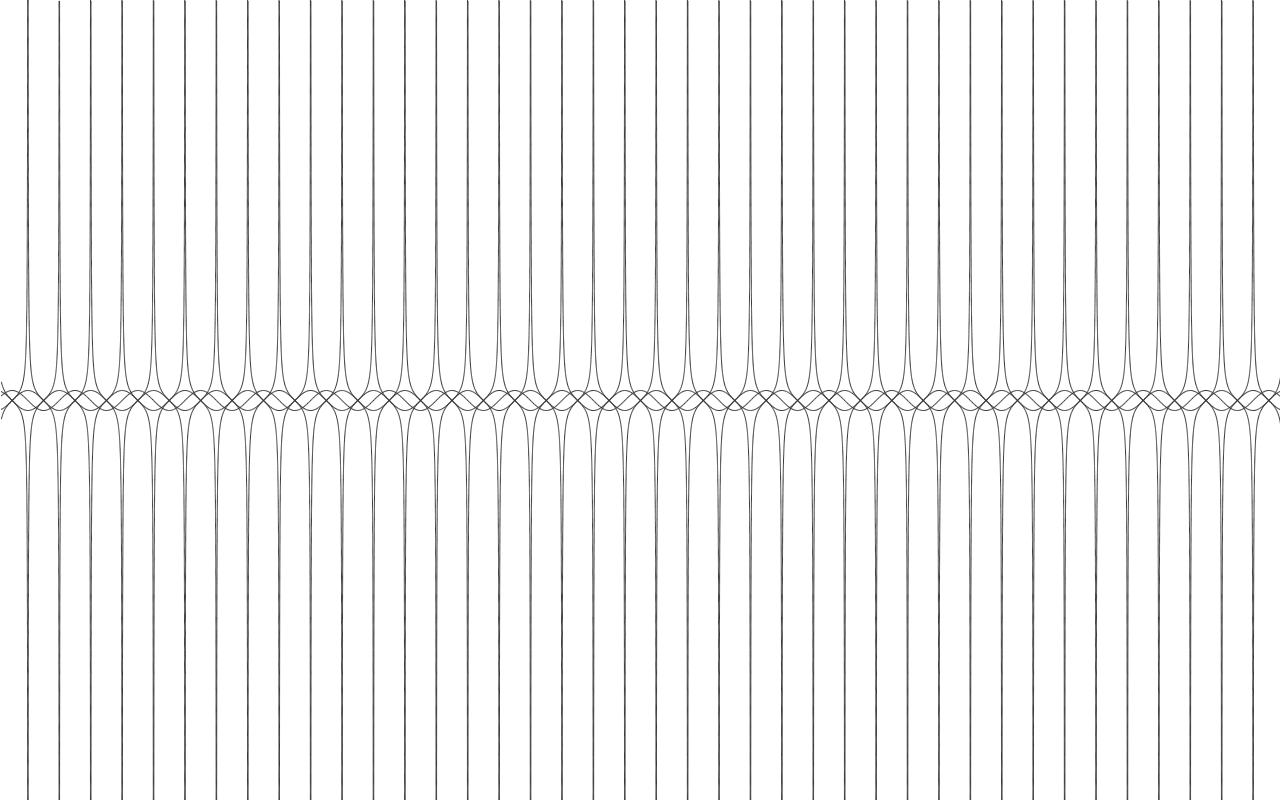
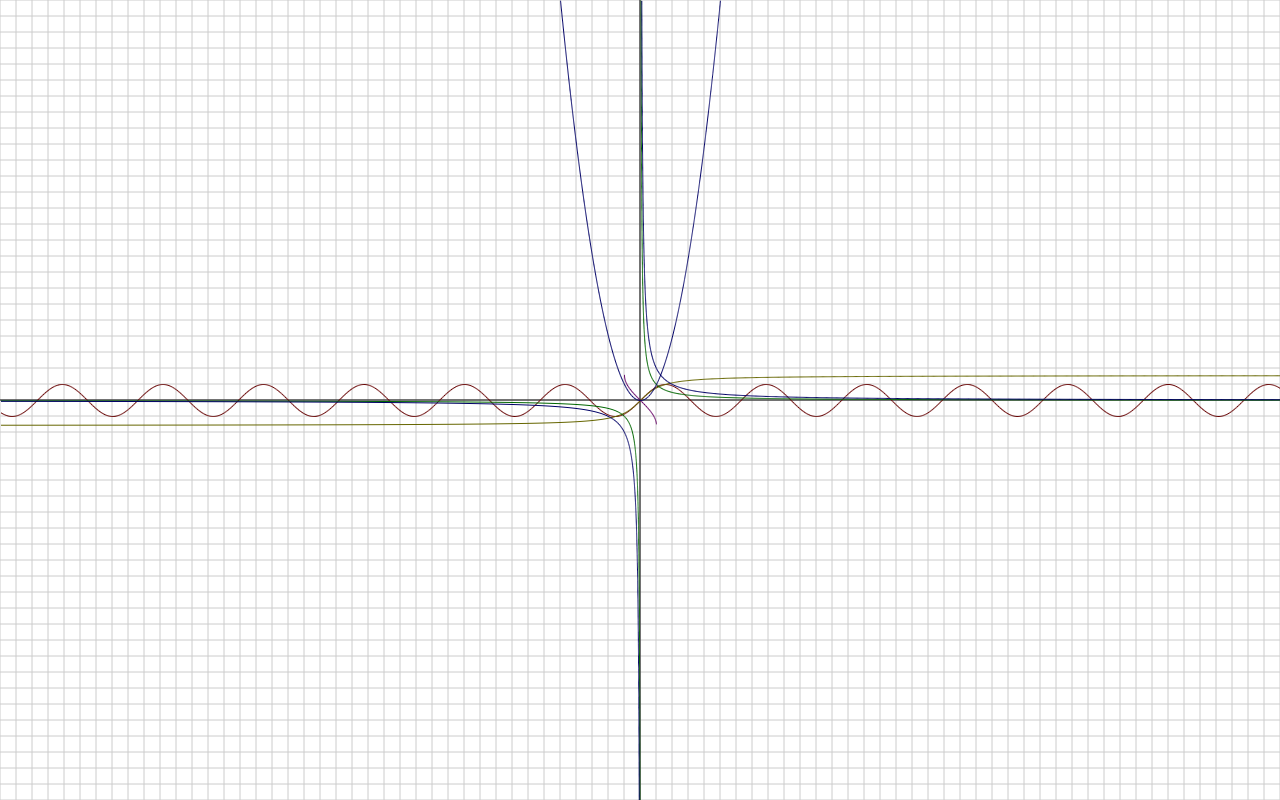
Before and after one commit to fang-lin/JSFuncDiagraph, a website: page index.html in a window 1280 px wide. Drawn offline with nearby package versions, Linux system fonts and the light colour scheme; some packages are replaced by stand-ins of ours; a script that the page names is missing.

Commit message:
make dragging smooth; add Math.func replace; add trim; add parametric expr; rename;

```diff
--- a/app/JSFuncDiagraph.js
+++ b/app/Diagraph.js
@@ -4,34 +4,34 @@
  */
 
 (function () {
-    function JSFuncDiagraph($canvas, size) {
+    function Diagraph($canvas, size) {
         this.$canvas = $canvas;
         this.context = this.$canvas[0].getContext('2d');
-        this.funExpressions = [];
+        this.expressions = [];
 
-        this._zoom = 10;
+        this._zoom = 16;
         this.size(size);
         this.origin(0);
         this.range();
     }
 
-    JSFuncDiagraph.MIN_DELTA = 1e-7;
-    JSFuncDiagraph.CHORD_FIELD = [.9, 1.1];
-    JSFuncDiagraph.MAX_ITERATION = 10000000000000;
-    JSFuncDiagraph.MAX_DELTA_RECOUNT = 10;
-    JSFuncDiagraph.ZOOM_RANGE = [2, 200];
+    Diagraph.MIN_DELTA = 1e-7;
+    Diagraph.CHORD_FIELD = [.9, 1.1];
+    Diagraph.MAX_ITERATION = 10000000000000;
+    Diagraph.MAX_DELTA_RECOUNT = 10;
+    Diagraph.ZOOM_RANGE = [2, 500];
 
-    var _prototype_ = JSFuncDiagraph.prototype;
+    var _prototype_ = Diagraph.prototype;
 
     _prototype_.range = function (origin, zoom) {
         var size = this.size();
         var offset = origin || this._origin;
-        var zoom = zoom || this._zoom;
+        var _zoom = zoom || this._zoom;
         this._range = [
-                -offset[0] / zoom,
-                offset[1] / zoom,
-                (size[0] - offset[0]) / zoom,
-                (offset[1] - size[1]) / zoom
+                -offset[0] / _zoom,
+                offset[1] / _zoom,
+                (size[0] - offset[0]) / _zoom,
+                (offset[1] - size[1]) / _zoom
         ];
         return this;
     };
@@ -47,6 +47,45 @@
         } else {
             return this._origin;
         }
+    };
+
+    _prototype_.drawAxis = function () {
+        var context = this.context;
+        var origin = this._origin;
+        var size = this.size();
+
+        context.beginPath();
+        context.moveTo(0, origin[1]);
+        context.lineTo(size[0], origin[1]);
+        context.moveTo(origin[0], 0);
+        context.lineTo(origin[0], size[1]);
+        context.strokeStyle = '#000';
+        context.stroke();
+        return this;
+    };
+
+    _prototype_.drawGrid = function () {
+        var context = this.context;
+        var origin = this._origin;
+        var size = this.size();
+        var zoom = this._zoom;
+
+        context.beginPath();
+        var x = origin[0] % zoom - zoom;
+        while (x < size[0]) {
+            x += zoom;
+            context.moveTo(x, 0);
+            context.lineTo(x, size[1]);
+        }
+        var y = origin[1] % zoom - zoom;
+        while (y < size[1]) {
+            y += zoom;
+            context.moveTo(0, y);
+            context.lineTo(size[0], y);
+        }
+        context.strokeStyle = '#ccc';
+        context.stroke();
+        return this;
     };
 
     _prototype_.size = function (size) {
@@ -65,8 +104,8 @@
 
     _prototype_.zoom = function (zoom) {
         if (zoom) {
-            var ZOOM_RANGE = JSFuncDiagraph.ZOOM_RANGE;
-            if (zoom > ZOOM_RANGE[0] && zoom < ZOOM_RANGE[1]) {
+            var ZOOM_RANGE = Diagraph.ZOOM_RANGE;
+            if (zoom >= ZOOM_RANGE[0] && zoom <= ZOOM_RANGE[1]) {
                 this._zoom = zoom;
             }
             return this;
@@ -76,7 +115,9 @@
     };
 
     _prototype_.pushExpression = function (expression) {
-        this.funExpressions.push(expression);
+        if (typeof expression.func === 'function' && typeof expression.color === 'string') {
+            this.expressions.push(expression);
+        }
         return this;
     };
 
@@ -89,14 +130,14 @@
         var offset = this._origin;
         var zoom = this._zoom;
 
-        var CHORD_FIELD = JSFuncDiagraph.CHORD_FIELD;
-        var MAX_ITERATION = JSFuncDiagraph.MAX_ITERATION;
-        var MAX_DELTA_RECOUNT = JSFuncDiagraph.MAX_DELTA_RECOUNT;
-        var MIN_DELTA = JSFuncDiagraph.MIN_DELTA;
+        var CHORD_FIELD = Diagraph.CHORD_FIELD;
+        var MAX_ITERATION = Diagraph.MAX_ITERATION;
+        var MAX_DELTA_RECOUNT = Diagraph.MAX_DELTA_RECOUNT;
+        var MIN_DELTA = Diagraph.MIN_DELTA;
         var MAX_DELTA = (CHORD_FIELD[0] + CHORD_FIELD[1]) / 2 / zoom;
 
         context.fillStyle = color;
-        var x = range[0], y;
+        var x = range[0], y = null;
         var dx = MAX_DELTA;
 
         var px, py;
@@ -155,11 +196,18 @@
 //        console.log('time: ', endTime.getTime() - startTime.getTime());
     };
 
-    _prototype_.drawExpressions = function (size) {
+    _prototype_.drawParametricExpression = function (expression) {
+        //todo: drawParametricExpression
+    };
+
+    _prototype_.drawExpressions = function () {
         var self = this;
-        this.erasure();
-        this.funExpressions.forEach(function (expression) {
-            self.drawExpression(expression);
+        this.expressions.forEach(function (expression) {
+            if (expression.domin) {
+                self.drawParametricExpression(expression);
+            } else {
+                self.drawExpression(expression);
+            }
         });
     };
 
@@ -167,6 +215,7 @@
         var size = this.size();
         this.context.fillStyle = '#fff';
         this.context.fillRect(0, 0, size[0], size[1]);
+        return this;
     };
 
     _prototype_.redraw = function (size, origin) {
@@ -178,8 +227,11 @@
         }
         return this
             .range()
+            .erasure()
+            .drawGrid()
+            .drawAxis()
             .drawExpressions();
     };
 
-    window.JSFuncDiagraph = JSFuncDiagraph;
+    window.Diagraph = Diagraph;
 })();
--- a/app/Expression.js
+++ b/app/Expression.js
@@ -5,16 +5,69 @@
 
 (function () {
     function Expression(literal, color) {
-        this.literal = literal;
+        this.split(this.calibrate(this.trim(literal)));
         this.color = color || '#333';
-        console.log(this.color);
-        this.functional();
     }
+
+    Expression.MATH_FUNC = {
+        'Math.abs': /abs/g,
+        'Math.floor': /floor/g,
+        'Math.ceil': /ceil/g,
+        'Math.round': /round/g,
+        'Math.pow': /pow/g,
+        'Math.log': /log/g,
+        'Math.sin': /sin/g,
+        'Math.cos': /cos/g,
+        'Math.tan': /tan/g,
+        'Math.asin': /arcs/g,
+        'Math.acos': /arcc/g,
+        'Math.atan': /arct/g,
+        'Math.PI': /PI/g,
+        'Math.E': /E/g
+    };
 
     var _prototype_ = Expression.prototype;
 
-    _prototype_.functional = function () {
-        this.func = new Function('x', 'return ' + this.literal + ';');
+    _prototype_.functional = function (literal) {
+        var func;
+        try {
+            func = new Function('x', 'return ' + literal + ';');
+        } catch (e) {
+            func = null;
+        }
+        return func;
+    };
+
+    _prototype_.split = function (literal) {
+        var literals = [];
+        literal.split(';').forEach(function (_literal) {
+            if (_literal) {
+                literals.push(_literal);
+            }
+        });
+        if (literals.length === 1) {
+            this.func = this.functional(literals[0]);
+        }
+        if (literals.length === 3) {
+            //parametric equation
+            //todo: parametric equation
+            this.domin = [0, 1];
+        }
+    };
+
+    _prototype_.trim = function (literal) {
+        return literal.replace(/[\s\uFEFF\xA0\n\r]/g, '');
+    };
+
+    _prototype_.calibrate = function (literal) {
+        var MATH_FUNC = Expression.MATH_FUNC;
+        var _literal = literal;
+        for (var func in MATH_FUNC) {
+            if (MATH_FUNC.hasOwnProperty(func)) {
+                _literal = _literal.replace(MATH_FUNC[func], func);
+            }
+        }
+        return _literal;
     };
 
     window.Expression = Expression;
--- a/app/main.js
+++ b/app/main.js
@@ -8,16 +8,19 @@ $(function () {
 //    var palette = new Palette($('#palette'));
 
     var $window = $(window);
-    var $body = $('html');
+    var $body = $('body');
+    var $canvas = $('#canvas');
 
-    var diagraph = new JSFuncDiagraph($('#canvas'), [$body.width(), $body.height()]);
+    var diagraph = new Diagraph($canvas, [$body.width(), $body.height()]);
     diagraph
 //        .pushExpression(new Expression('y = Math.tan(x)'));
-        .pushExpression(new Expression('y = Math.sin(x)'))
-        .pushExpression(new Expression('y = Math.cos(x)'))
-        .pushExpression(new Expression('y = -Math.sin(x)'))
-//        .pushExpression(new Expression('y = 1/x'))
-//        .pushExpression(new Expression('y = 2/x'))
+        .pushExpression(new Expression('y = sin(x)', '#600'))
+        .pushExpression(new Expression('y = arct(x)', '#660'))
+        .pushExpression(new Expression('y = - arcs(x)', '#606'))
+        .pushExpression(new Expression('y = 1/x', '#060'))
+        .pushExpression(new Expression('y = 2/x', '#006'))
+        .pushExpression(new Expression('y = pow(x, 2)', '#006'))
+//        .pushExpression(new Expression('x = 4*cos(2*q)*cos(q);y = 4*cos(2*q)*sin(q);q = (0, 2*PI);', '#066'));
 //        .pushExpression(new Expression('y = 3/x'))
 //        .pushExpression(new Expression('y = 4/x'))
 //        .pushExpression(new Expression('y = 5/x'))
@@ -59,29 +62,24 @@ $(function () {
 //        .pushExpression(new Expression('y = 100/Math.pow(x,2) - 1/Math.pow(x,4)'));
 //        .pushExpression(new Expression('y = Math.log(x)*1000'));
 //        .pushExpression(new Expression('y = 10/Math.pow(x,2) - 1/Math.pow(x,4)'));
-        .pushExpression(new Expression('y = Math.tan(x)'))
-        .pushExpression(new Expression('y = -Math.tan(x)'))
+//        .pushExpression(new Expression('y = Math.tan(x)'))
+//        .pushExpression(new Expression('y = -Math.tan(x)'))
 //        .pushExpression(new Expression('y = 1/(1-Math.pow(Math.E, x/(1-x)))'));
 
     diagraph.redraw([$body.width(), $body.height()]);
 
-    $(window).on('resize', _.throttle(function () {
+    $window.on('resize', _.throttle(function () {
         diagraph.redraw([$body.width(), $body.height()]);
-    }, 200));
+    }, 500));
 
     var redraw = _.throttle(function () {
         diagraph.redraw();
-    }, 200);
+    }, 500);
 
-    $(window).on('mousewheel', function (event) {
-        var ratio = 1.5;
-        if (event.deltaY > 0) {
-            // zoom in
-            diagraph.zoom(diagraph.zoom() * ratio);
-        } else {
-            // zoom out
-            diagraph.zoom(diagraph.zoom() / ratio);
-        }
+    $window.on('mousewheel', function (event) {
+        var ratio = 1.4142135623730951;
+
+        diagraph.zoom(event.deltaY > 0 ? diagraph.zoom() * ratio : diagraph.zoom() / ratio);
         redraw();
     });
 
@@ -91,33 +89,35 @@ $(function () {
     };
 
     var dragStart = function (event) {
+        $body.addClass('drag-start');
         drag.client = [event.clientX, event.clientY];
         drag.origin = diagraph.origin();
     };
-    var dragging = _.throttle(function (event) {
-        //todo: redraw coordinate.
-    }, 200);
+
+    var dragging = function (event) {
+        $body.removeClass('drag-start').addClass('dragging');
+        $canvas
+            .css('margin-left', event.clientX - drag.client[0])
+            .css('margin-top', event.clientY - drag.client[1]);
+    };
 
     var dragEnd = function (event) {
+        $body.removeClass('drag-start').removeClass('dragging');
         var offset = [
                 drag.origin[0] + event.clientX - drag.client[0],
                 drag.origin[1] + event.clientY - drag.client[1]
         ];
+        $canvas.css('margin-left', 0).css('margin-top', 0);
         diagraph.redraw(false, offset);
     };
 
-    $(window).on('mousedown', function (event) {
+    $window.on('mousedown', function (event) {
         dragStart(event);
-        $(window).on('mousemove.drag', dragging);
+        $window.on('mousemove.drag', dragging);
     });
 
-    $(window).on('mouseup', function (event) {
-        $(window).off('mousemove.drag');
+    $window.on('mouseup', function (event) {
+        $window.off('mousemove.drag');
         dragEnd(event);
     });
-
-
 });
-
-var y;
-console.dir(Number.isFinite(y));
--- a/index.html
+++ b/index.html
@@ -10,6 +10,11 @@
             padding: 0;
             background: #cccccc;
             overflow: hidden;
+        }
+
+        body.drag-start,
+        body.dragging {
+            cursor: move;
         }
 
         #canvas {
@@ -46,7 +51,7 @@
     <script src="lib/underscore/underscore.js"></script>
     <script src="app/Palette.js"></script>
     <script src="app/Expression.js"></script>
-    <script src="app/JSFuncDiagraph.js"></script>
+    <script src="app/Diagraph.js"></script>
     <script src="app/main.js"></script>
     <title></title>
 </head>
```
